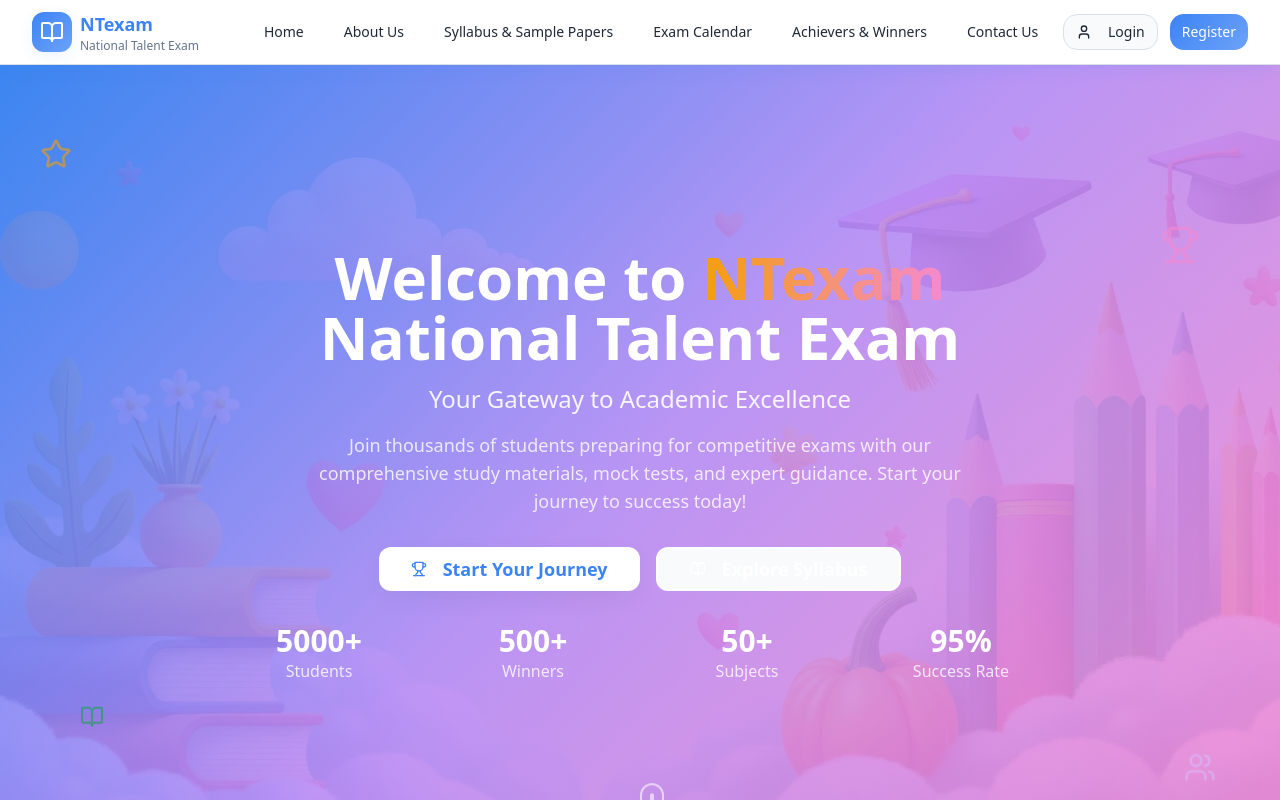
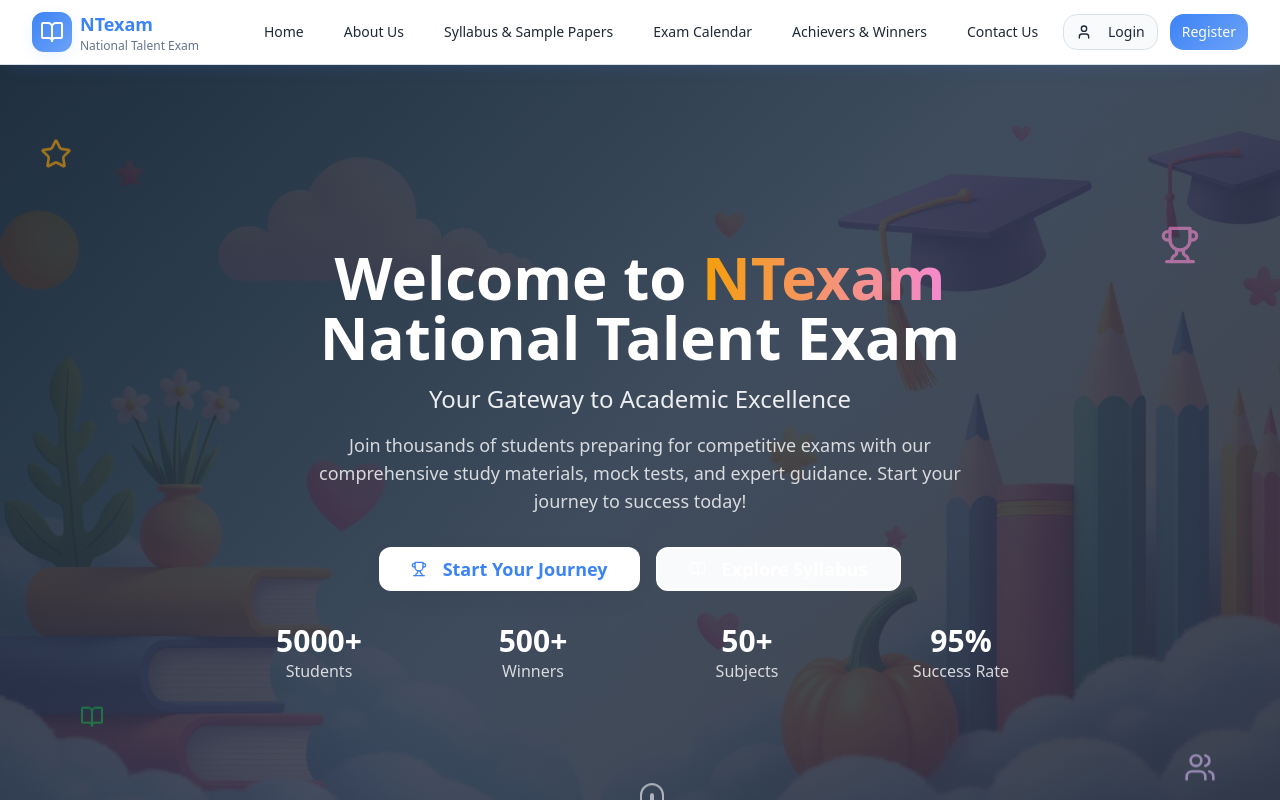
Before and after one commit to NikhilM344/NTExam-national-exam-hub, a React (Vite) app: page / in a window 1280 px wide. Shown: the top 800 px of the page. Built offline with nearby package versions, Linux system fonts and the light colour scheme.

Commit message:
Refactor: Update hero section gradient
Update the hero section's gradient to use a dark blue color combination, replacing the previous pink and purple.

```diff
--- a/src/index.css
+++ b/src/index.css
@@ -55,7 +55,7 @@ All colors MUST be HSL and designed for children/students
     --ring: 217 91% 60%;
 
     /* Student-friendly gradients */
-    --gradient-hero: linear-gradient(135deg, hsl(217 91% 60%), hsl(268 83% 75%), hsl(320 85% 75%));
+    --gradient-hero: linear-gradient(135deg, hsl(220 25% 15%), hsl(225 20% 25%), hsl(230 15% 20%));
     --gradient-card: linear-gradient(145deg, hsl(0 0% 100%), hsl(210 20% 96%));
     --gradient-success: linear-gradient(135deg, hsl(142 76% 36%), hsl(142 76% 46%));
     --gradient-primary: linear-gradient(135deg, hsl(217 91% 60%), hsl(217 91% 70%));
```
